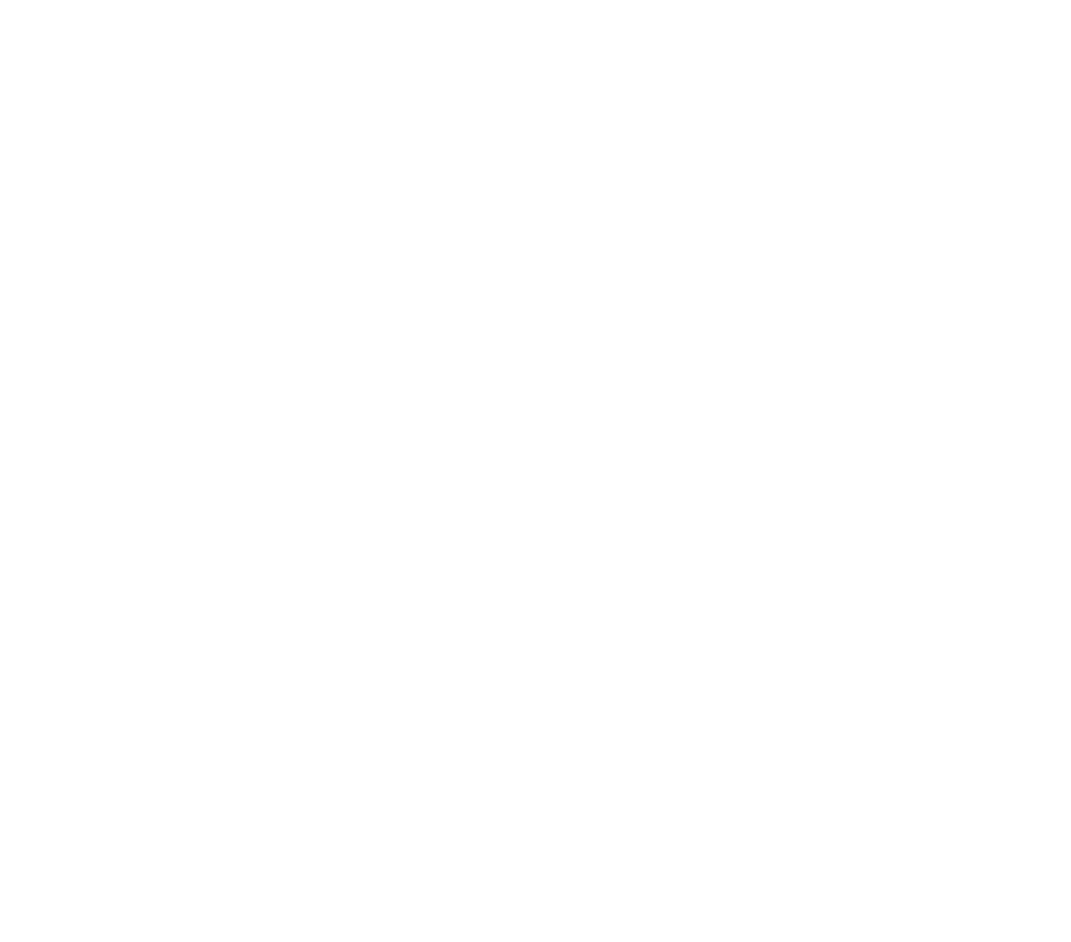
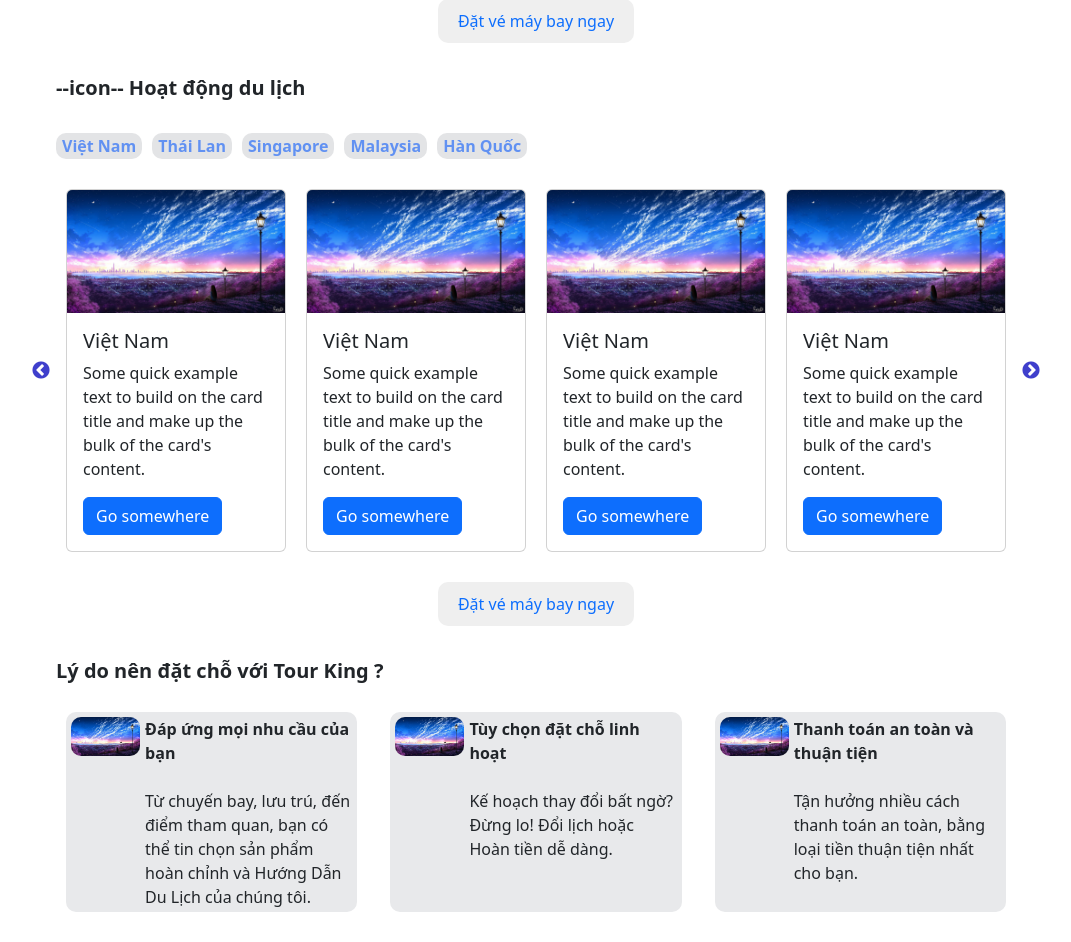
Before and after one commit to DatHuynhCoder/Tour-king-website, a React (Create React App) app: page /home in a window 1280 px wide. Shown: the part 1600-2542 px from the top of the page, without its empty margins (104-1175 px from the left). Before the commit the page ends 1075 px from the top, so only its background shows below. Built offline with nearby package versions, Linux system fonts and the light colour scheme.

Commit message:
continue making slider and update scss

```diff
--- a/src/components/Header/Header.jsx
+++ b/src/components/Header/Header.jsx
@@ -1,6 +1,6 @@
 /**
  * @author Quynh Anh
- * @document https://react-bootstrap.netlify.app/docs/components/navbar
+ * @documentation https://react-bootstrap.netlify.app/docs/components/navbar
  */
 import Container from 'react-bootstrap/Container';
 import Nav from 'react-bootstrap/Nav';
--- /dev/null
+++ b/src/pages/Home/Carousel_chan.jsx
@@ -0,0 +1,102 @@
+import Carousel from 'react-bootstrap/Carousel';
+import pic1 from '../../assets/pic1.jpg'
+import pic2 from '../../assets/pic2.jpg'
+import pic3 from '../../assets/pic3.jpg'
+import pic4 from '../../assets/pic4.jpg'
+import pic5 from '../../assets/pic5.jpg'
+import pic6 from '../../assets/pic6.jpg'
+
+const Carousel_chan = () => {
+  return (
+    <Carousel data-bs-theme="dark">
+      <Carousel.Item>
+        <div style={{ width: '60%', margin: '0 auto' }}>
+          <img
+            className="d-block w-100 ta-c"
+            src={pic1}
+            alt="First slide"
+          />
+        </div>
+        <Carousel.Caption>
+          <h5>First slide label</h5>
+          <p>Nulla vitae elit libero, a pharetra augue mollis interdum.</p>
+        </Carousel.Caption>
+      </Carousel.Item>
+      <Carousel.Item>
+        <div style={{ width: '60%', margin: '0 auto' }}>
+          <img
+            className="d-block w-100"
+            src={pic2}
+            alt="Second slide"
+          />
+        </div>
+        <Carousel.Caption>
+          <h5>Second slide label</h5>
+          <p>Lorem ipsum dolor sit amet, consectetur adipiscing elit.</p>
+        </Carousel.Caption>
+      </Carousel.Item>
+      <Carousel.Item>
+        <div style={{ width: '60%', margin: '0 auto' }}>
+          <img
+            className="d-block w-100"
+            src={pic3}
+            alt="Third slide"
+          />
+        </div>
+        <Carousel.Caption>
+          <h5>Third slide label</h5>
+          <p>
+            Praesent commodo cursus magna, vel scelerisque nisl consectetur.
+          </p>
+        </Carousel.Caption>
+      </Carousel.Item>
+      <Carousel.Item>
+        <div style={{ width: '60%', margin: '0 auto' }}>
+          <img
+            className="d-block w-100"
+            src={pic4}
+            alt="Fourth slide"
+          />
+        </div>
+        <Carousel.Caption>
+          <h5>Fourth slide label</h5>
+          <p>
+            Praesent commodo cursus magna, vel scelerisque nisl consectetur.
+          </p>
+        </Carousel.Caption>
+      </Carousel.Item>
+      <Carousel.Item>
+        <div style={{ width: '60%', margin: '0 auto' }}>
+          <img
+            className="d-block w-100"
+            src={pic5}
+            alt="Fifth slide"
+          />
+        </div>
+        <Carousel.Caption>
+          <h5>Fifth slide label</h5>
+          <p>
+            Praesent commodo cursus magna, vel scelerisque nisl consectetur.
+          </p>
+        </Carousel.Caption>
+      </Carousel.Item>
+      <Carousel.Item>
+        <div style={{ width: '60%', margin: '0 auto' }}>
+          <img
+            className="d-block w-100"
+            src={pic6}
+            alt="Sixth slide"
+          />
+        </div>
+        <Carousel.Caption>
+          <h5>Sixth slide label</h5>
+          <p>
+            Praesent commodo cursus magna, vel scelerisque nisl consectetur.
+          </p>
+        </Carousel.Caption>
+      </Carousel.Item>
+    </Carousel>
+  )
+}
+
+export default Carousel_chan
--- a/src/pages/Home/Home.jsx
+++ b/src/pages/Home/Home.jsx
@@ -1,106 +1,61 @@
-import Carousel from 'react-bootstrap/Carousel';
+
 import pic1 from '../../assets/pic1.jpg'
-import pic2 from '../../assets/pic2.jpg'
-import pic3 from '../../assets/pic3.jpg'
-import pic4 from '../../assets/pic4.jpg'
-import pic5 from '../../assets/pic5.jpg'
-import pic6 from '../../assets/pic6.jpg'
 
+import Carousel_chan from './Carousel_chan.jsx';
 import Multi_Carousel from './Multi_Carousel.jsx'
+
+import './Home.scss'
 
 const Home = () => {
   return (
     <>
-      <Carousel data-bs-theme="dark">
-        <Carousel.Item>
-          <div style={{ width: '60%', margin: '0 auto' }}>
-            <img
-              className="d-block w-100 ta-c"
-              src={pic1}
-              alt="First slide"
-            />
+      <Carousel_chan></Carousel_chan>
+
+      <div className='titles'>--icon-- Các chuyến bay phổ biến</div>
+      <Multi_Carousel/>
+      <div className='titles'>--icon-- Đa dạng lựa chọn khách sạn</div>
+      <Multi_Carousel/>
+      <div className='titles'>--icon-- Hoạt động du lịch</div>
+      <Multi_Carousel/>
+
+      <div className='reason-area'>
+        <p className='reason-title'>Lý do nên đặt chỗ với Tour King ?</p>
+        <div className='reason-area-body'>
+          <div className='reason-child'>
+            <div style={{flex: '1', marginRight: '5px'}}>
+              <img src={pic1} alt="" style={{width: '100%', borderRadius: '10px'}} />
+            </div>
+            <div style={{flex: '3'}}>
+              <p><b>Đáp ứng mọi nhu cầu của bạn</b><br></br>
+              <br></br>
+              Từ chuyến bay, lưu trú, đến điểm tham quan,
+              bạn có thể tin chọn sản phẩm hoàn chỉnh và Hướng Dẫn Du Lịch của chúng tôi.</p>
+            </div>
           </div>
-          <Carousel.Caption>
-            <h5>First slide label</h5>
-            <p>Nulla vitae elit libero, a pharetra augue mollis interdum.</p>
-          </Carousel.Caption>
-        </Carousel.Item>
-        <Carousel.Item>
-          <div style={{ width: '60%', margin: '0 auto' }}>
-            <img
-              className="d-block w-100"
-              src={pic2}
-              alt="Second slide"
-            />
+
+          <div className='reason-child'>
+            <div style={{flex: '1', marginRight: '5px'}}>
+              <img src={pic1} alt="" style={{width: '100%', borderRadius: '10px'}} />
+            </div>
+            <div style={{flex: '3'}}>
+              <p><b>Tùy chọn đặt chỗ linh hoạt</b><br></br>
+              <br></br>
+              Kế hoạch thay đổi bất ngờ? Đừng lo! Đổi lịch hoặc Hoàn tiền dễ dàng.</p>
+            </div>
           </div>
-          <Carousel.Caption>
-            <h5>Second slide label</h5>
-            <p>Lorem ipsum dolor sit amet, consectetur adipiscing elit.</p>
-          </Carousel.Caption>
-        </Carousel.Item>
-        <Carousel.Item>
-          <div style={{ width: '60%', margin: '0 auto' }}>
-            <img
-              className="d-block w-100"
-              src={pic3}
-              alt="Third slide"
-            />
+
+          <div className='reason-child'>
+            <div style={{flex: '1', marginRight: '5px'}}>
+              <img src={pic1} alt="" style={{width: '100%', borderRadius: '10px'}} />
+            </div>
+            <div style={{flex: '3'}}>
+              <p><b>Thanh toán an toàn và thuận tiện</b><br></br>
+              <br></br>
+              Tận hưởng nhiều cách thanh toán an toàn, bằng loại tiền thuận tiện nhất cho bạn.</p>
+            </div>
           </div>
-          <Carousel.Caption>
-            <h5>Third slide label</h5>
-            <p>
-              Praesent commodo cursus magna, vel scelerisque nisl consectetur.
-            </p>
-          </Carousel.Caption>
-        </Carousel.Item>
-        <Carousel.Item>
-          <div style={{ width: '60%', margin: '0 auto' }}>
-            <img
-              className="d-block w-100"
-              src={pic4}
-              alt="Fourth slide"
-            />
-          </div>
-          <Carousel.Caption>
-            <h5>Fourth slide label</h5>
-            <p>
-              Praesent commodo cursus magna, vel scelerisque nisl consectetur.
-            </p>
-          </Carousel.Caption>
-        </Carousel.Item>
-        <Carousel.Item>
-          <div style={{ width: '60%', margin: '0 auto' }}>
-            <img
-              className="d-block w-100"
-              src={pic5}
-              alt="Fifth slide"
-            />
-          </div>
-          <Carousel.Caption>
-            <h5>Fifth slide label</h5>
-            <p>
-              Praesent commodo cursus magna, vel scelerisque nisl consectetur.
-            </p>
-          </Carousel.Caption>
-        </Carousel.Item>
-        <Carousel.Item>
-          <div style={{ width: '60%', margin: '0 auto' }}>
-            <img
-              className="d-block w-100"
-              src={pic6}
-              alt="Sixth slide"
-            />
-          </div>
-          <Carousel.Caption>
-            <h5>Sixth slide label</h5>
-            <p>
-              Praesent commodo cursus magna, vel scelerisque nisl consectetur.
-            </p>
-          </Carousel.Caption>
-        </Carousel.Item>
-      </Carousel>
-
-      <Multi_Carousel/>
+        </div>
+      </div>
     </>
   );
 }
--- /dev/null
+++ b/src/pages/Home/Home.scss
@@ -0,0 +1,28 @@
+.titles {
+  width: 75%;
+  font-weight: bold;
+  font-size: 20px;
+  margin: 20px auto;
+}
+.reason-area {
+  width: 75%;
+  margin: 20px auto;
+}
+.reason-title {
+  font-weight: bold;
+  font-size: 20px;
+}
+.reason-area-body {
+  display: flex;
+  padding: 10px;
+  justify-content: space-between;
+  flex-direction: row;
+}
+.reason-child {
+  border-radius: 10px;
+  width: 31%;
+  height: 200px;
+  display: flex;
+  background-color: #e8e9eb;
+  padding: 5px;
+}
--- a/src/pages/Home/Multi_Carousel.jsx
+++ b/src/pages/Home/Multi_Carousel.jsx
@@ -2,7 +2,6 @@
  * @author Quynh Anh
  * @documentation https://react-slick.neostack.com/docs/get-started
  */
-
 
 import pic1 from '../../assets/pic1.jpg'
 import pic2 from '../../assets/pic2.jpg'
@@ -18,6 +17,8 @@
 import Slider from "react-slick"
 
 import './Multi_Carousel.scss'
+import { useState } from 'react'
+import { NavLink } from 'react-router-dom'
 
 const data = [
   {
@@ -47,9 +48,11 @@
   },
 ]
 
+const CARDNAME = ['Việt Nam', 'Thái Lan', 'Singapore', 'Malaysia', 'Hàn Quốc']
+
 const Multi_Carousel = () => {
   const settings = {
-    dots: true,
+    // dots: true,
     infinite: true,
     speed: 500,
     slidesToShow: 4,
@@ -65,8 +68,40 @@
   //   autoplaySpeed: 2000,
   //   cssEase: "linear"
   // };
+  const [selected, setSelected] = useState(1)
   return (
+    <>
+    <div style={{width: '75%', margin: '30px auto'}}>
+      <button className='select-btn' onClick={() => setSelected(1)}>Việt Nam</button>
+      <button className='select-btn' onClick={() => setSelected(2)}>Thái Lan</button>
+      <button className='select-btn' onClick={() => setSelected(3)}>Singapore</button>
+      <button className='select-btn' onClick={() => setSelected(4)}>Malaysia</button>
+      <button className='select-btn' onClick={() => setSelected(5)}>Hàn Quốc</button>
+    </div>
     <div style={{width: '75%', margin: 'auto'}}>
+      <Slider {...settings}>
+        {data.map((d) => (
+          <Card style={{ width: '18rem'}}>
+            <Card.Img variant="top" src={pic1}/>
+            <Card.Body>
+              <Card.Title>{CARDNAME[selected - 1]}</Card.Title>
+              <Card.Text>
+                Some quick example text to build on the card title and make up the bulk of the card's content.
+              </Card.Text>
+              <Button variant="primary">Go somewhere</Button>
+            </Card.Body>
+          </Card>
+        ))}
+      </Slider>
+    </div>
+
+    <div style={{width: '75%', margin: '30px auto', textAlign: 'center'}}>
+      <button className='booking-btn'>
+        <NavLink to={'/hotel'} className='booking-btn-text' style={{textDecoration: 'none'}}>Đặt vé máy bay ngay</NavLink>
+      </button>
+    </div>
+
+    {/* <div style={{width: '75%', margin: 'auto'}}>
       <div style={{marginTop: '20px'}}>
         <Slider {...settings}>
           {data.map((d) => (
@@ -83,7 +118,8 @@
           ))}
         </Slider>
       </div>
-    </div>
+    </div> */}
+    </>
   )
 }
 
--- a/src/pages/Home/Multi_Carousel.scss
+++ b/src/pages/Home/Multi_Carousel.scss
@@ -1,3 +1,36 @@
+.select-btn {
+  border-radius: 10px;
+  background-color: #e3e4e6;
+  border: none;
+  color: #6191f2;
+  font-weight: bold;
+  margin-right: 10px;
+}
+.select-btn:focus {
+  color: white;
+  background-color: #6191f2;
+}
+.booking-btn{
+
+  border: none;
+  border-radius: 10px;
+  padding: 10px 20px;
+
+  &:hover {
+    color: white;
+    background-color: #6191f2;
+    .booking-btn-text{
+      color: white;
+    }
+  }
+
+}
+.slick-next:before {
+  color: #00bf;
+}
+.slick-prev:before {
+  color: #00bf;
+}
 .slick-slide > div {
   margin: 0 10px;
 }
```
